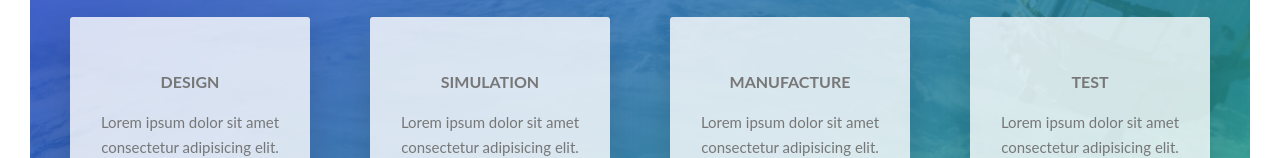
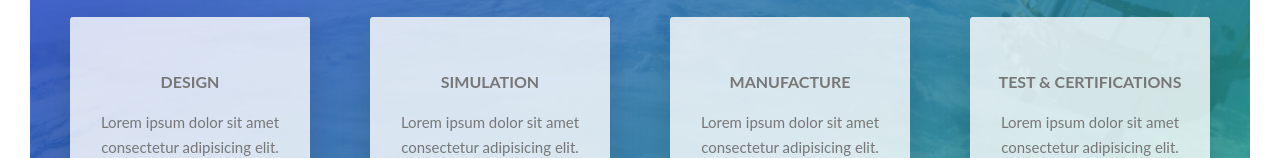
Before and after one commit to jenamoradoc/Giskard_Landing, a React (Vite) app: page / in a window 1280 px wide. Shown: the part 2168-2326 px from the top of the page. Built offline with nearby package versions, Linux system fonts and the light colour scheme.

Commit message:
background modified

```diff
--- a/src/componentes/Main.js
+++ b/src/componentes/Main.js
@@ -135,7 +135,7 @@ class Main extends React.Component {
             <div class="col-1-of-4">
               <div class="feature-box">
                 <i class="feature-box__icon icon-basic-map"></i>
-                <h3 class="heading-tertiary u-margin-bottom-small">Test</h3>
+                <h3 class="heading-tertiary u-margin-bottom-small">Test & certifications</h3>
                 <p class="feature-box__text">
                   Lorem ipsum dolor sit amet consectetur adipisicing elit.
                   Aperiam, ipsum sapiente aspernatur.
--- a/src/styles/layout/_header.scss
+++ b/src/styles/layout/_header.scss
@@ -14,7 +14,7 @@
 		height: 95vh;
 	}
 
-	@media only screen and (min-resolution: 192dpi) and (min-width: 37.5em),
+	@media only screen and (min-resolution: 150dpi) and (min-width: 37.5em),
 		only screen and (-webkit-min-device-pixel-ratio: 2) and (min-width: 37.5em),
 		only screen and (min-width: 125em) {
 		background-image: linear-gradient(
@@ -47,7 +47,7 @@
 		transform: translate(-50%, -50%);
 		text-align: center;
 
-		@media only screen and (min-resolution: 192dpi) and (min-width: 37.5em),
+		@media only screen and (min-resolution: 150dpi) and (min-width: 37.5em),
 			only screen and (-webkit-min-device-pixel-ratio: 2) and (min-width: 37.5em),
 			only screen and (min-width: 125em) {
 
```
